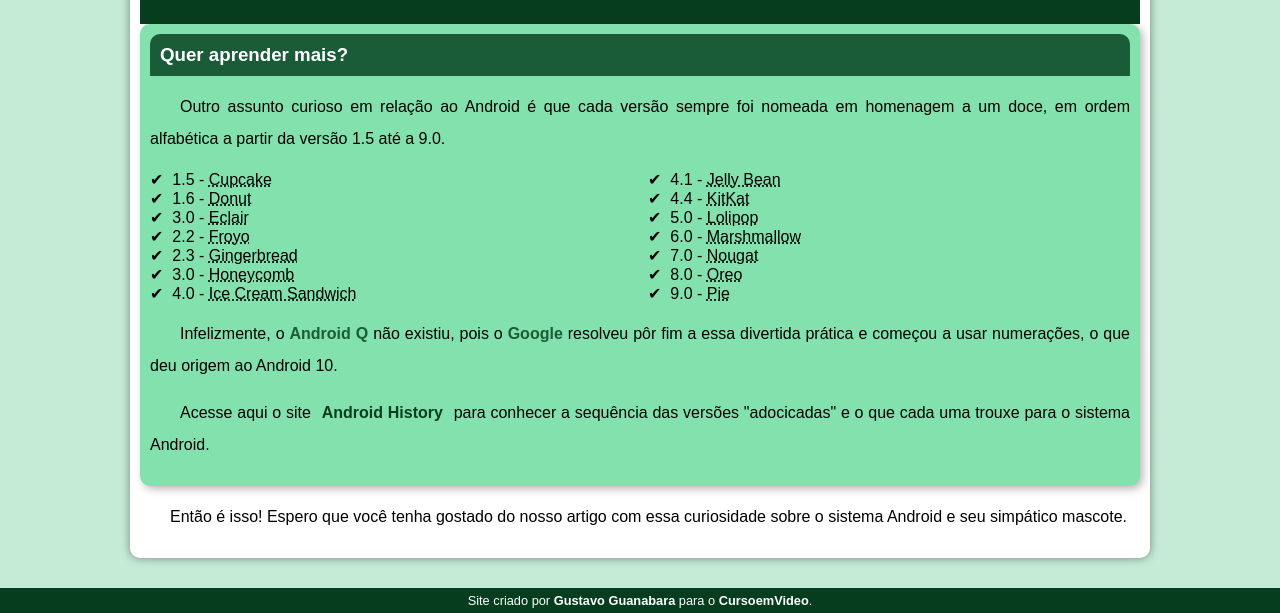
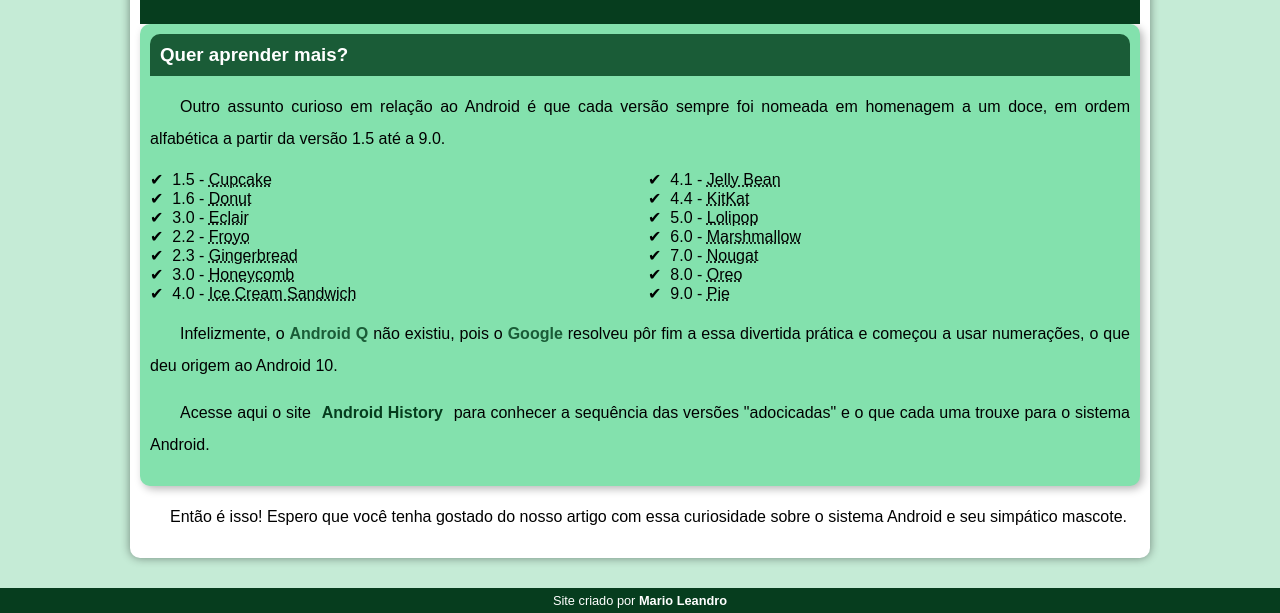
Before and after one commit to Leandro085/projeto-android, a plain HTML site: page index.html in a window 1280 px wide. Shown: the part 2367-2980 px from the top of the page. Drawn offline with Linux system fonts and the light colour scheme.

Commit message:
projeto android

```diff
--- a/index.html
+++ b/index.html
@@ -82,7 +82,7 @@
         </article>
     </main>
     <footer>
-        <p>Site criado por <a href="https://www.cursoemvideo.com/" target="_blank">Gustavo Guanabara</a> para o <a href="https://www.youtube.com/cursoemvideo" target="_blank">CursoemVideo</a>.</p>
+        <p>Site criado por <a href="https://github.com/Leandro085">Mario Leandro</a></p>
     </footer>
 </main>
 </body>
```
